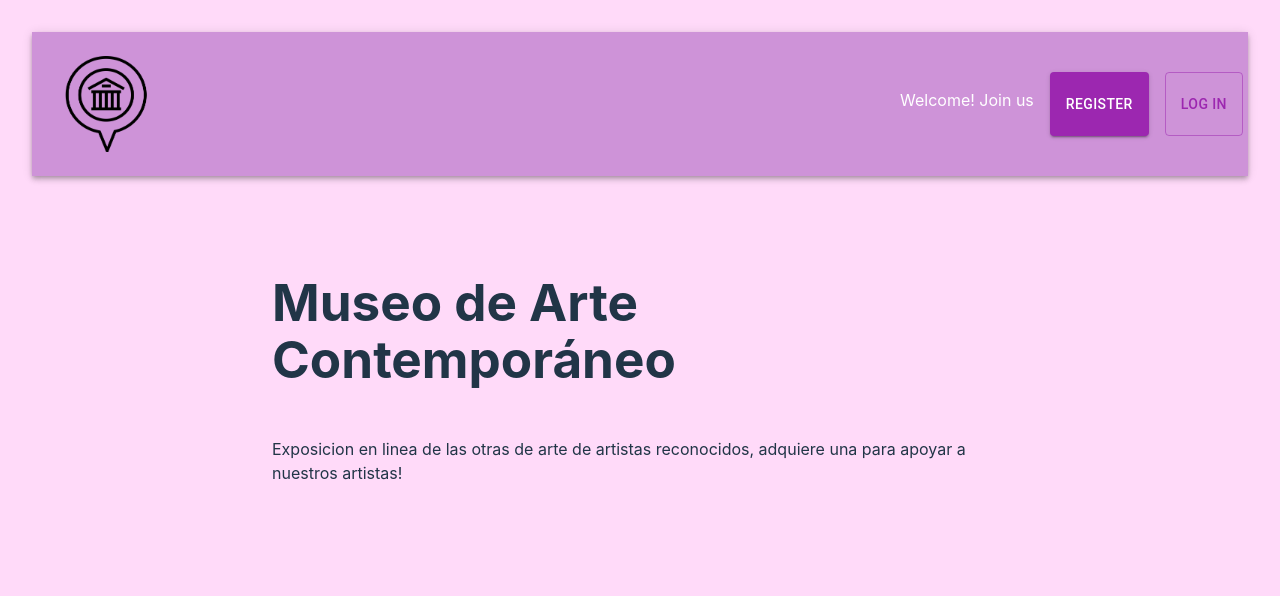
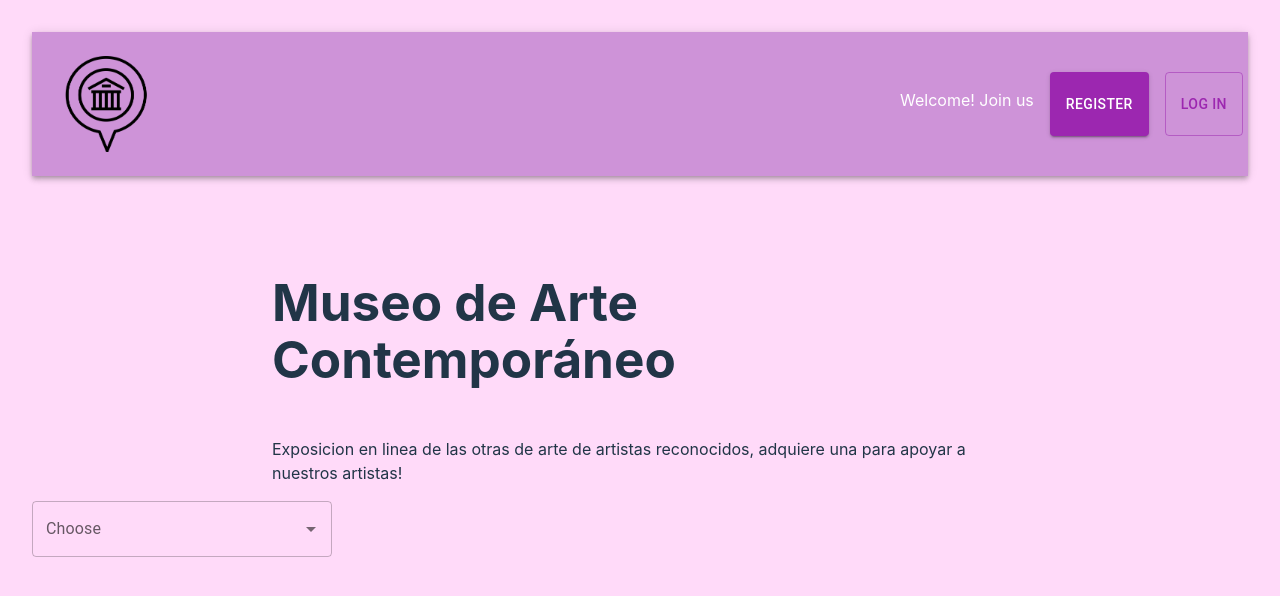
Before and after one commit to amontero1211/ProyectoBases, a React (Vite) app: page / in a window 1280 px wide. Shown: the top 596 px of the page. Built offline with nearby package versions, Linux system fonts and the light colour scheme.

Commit message:
Filtro 1.0 arreglar bug

```diff
--- a/src/App.jsx
+++ b/src/App.jsx
@@ -1,12 +1,14 @@
 import './App.css';
 import Header from './components/Header';
 import Welcome from './components/Welcome';
+import Filtro from './components/Filtro';
 
 function App() {
   return (
     <div className="App">
       <Header />
       <Welcome />
+      <Filtro id="Todas" options="./components/ejemplo.jsx" />
     </div>
   );
 }
--- /dev/null
+++ b/src/components/Filtro.jsx
@@ -0,0 +1,14 @@
+import Autocomplete from '@mui/material/Autocomplete';
+import TextField from '@mui/material/TextField';
+
+const Filtro = ({ nameFilter, opciones, ...rest }) => (
+  <Autocomplete disablePortal
+    id={nameFilter}
+    options={opciones}
+    sx={{ width: 300 }}
+    renderInput={(params) => <TextField {...params} label="Choose" />}
+    {...rest}
+  />
+);
+
+export default Filtro;
--- /dev/null
+++ b/src/components/ejemplo.jsx
@@ -0,0 +1,3 @@
+const options = ['The Godfather', 'Pulp Fiction'];
+
+export default options;
```
